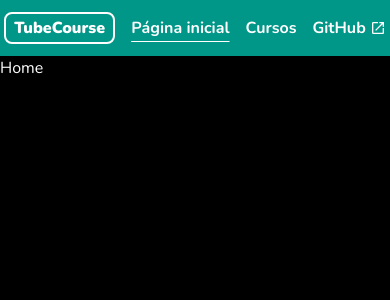
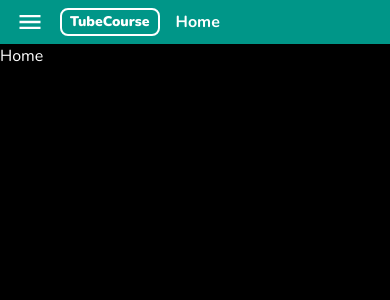
Before and after one commit to leozak/tubecourse, a Next.js app: page / in a window 390 px wide. Shown: the top 300 px of the page. Built offline with nearby package versions, Linux system fonts and the light colour scheme.

Commit message:
feat: add responsive header

```diff
--- a/src/app/components/header/Header.tsx
+++ b/src/app/components/header/Header.tsx
@@ -2,15 +2,18 @@
 
 import Link from "next/link";
 import { usePathname } from "next/navigation";
-import { MdOpenInNew } from "react-icons/md";
+import { MdMenu, MdOpenInNew } from "react-icons/md";
 
 export const Header = () => {
   const currentPath = usePathname();
 
   return (
     <header className="bg-primary">
-      <nav className="flex items-center justify-center py-2">
-        <ul className="flex items-center gap-4 font-bold">
+      <nav className="flex items-center gap-4 justify-start px-4 py-2 sm:px-3 sm:justify-center">
+        <button className="sm:hidden">
+          <MdMenu size={28} />
+        </button>
+        <ul className="sm:flex items-center gap-4 text-sm font-bold sm:text-lg">
           <li>
             <Link href="/">
               <div className="rounded-lg border-2 px-2 py-0.5 font-black">
@@ -18,16 +21,16 @@ export const Header = () => {
               </div>
             </Link>
           </li>
-          <li>
+          <li className="hidden sm:block">
             <Link
               href="/"
               data-active={currentPath === "/"}
               className="py-2 hover:underline data-[active=true]:underline"
             >
-              Página inicial
+              Home
             </Link>
           </li>
-          <li>
+          <li className="hidden sm:block">
             <Link
               href="/cursos"
               data-active={currentPath === "/cursos"}
@@ -36,7 +39,7 @@ export const Header = () => {
               Cursos
             </Link>
           </li>
-          <li>
+          <li className="hidden sm:block">
             <Link
               href="https://github.com/leozak/tubecourse"
               target="_blank"
@@ -47,6 +50,10 @@ export const Header = () => {
             </Link>
           </li>
         </ul>
+        <h1 className="sm:hidden font-bold">
+          {currentPath === "/" && "Home"}
+          {currentPath === "/cursos" && "Cursos"}
+        </h1>
       </nav>
     </header>
   );
```
